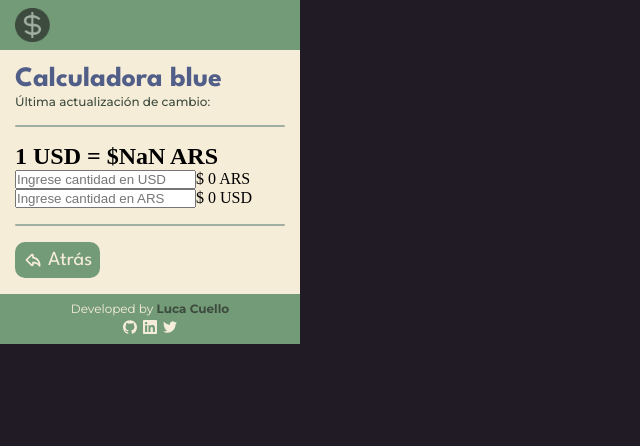
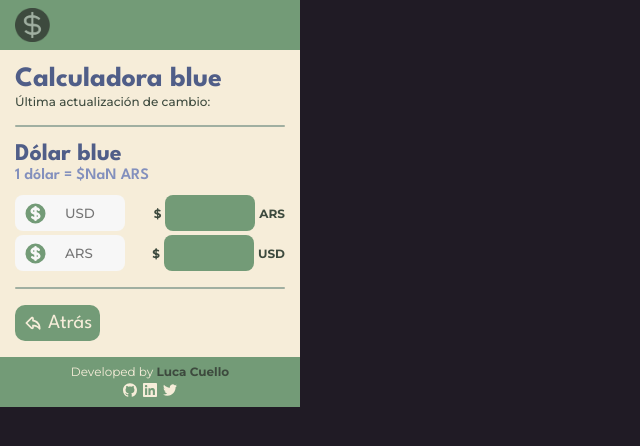
Before and after one commit to LucaCuello/DolarLive, a React (Vite) app: page / in a window 1280 px wide. Both pictures are taken after a click on the button "Calculadora". Shown: the top 446 px of the page, without its empty margins (0-640 px from the left). Built offline with nearby package versions, Linux system fonts and the light colour scheme; no server answers.

Commit message:
Styled calculator component

```diff
--- a/src/App.css
+++ b/src/App.css
@@ -182,3 +182,85 @@ body {
   transition: all 150ms ease-in-out;
   color: #3d4a3e;
 }
+
+.calculator-container {
+  display: flex;
+  flex-direction: column;
+  gap: 4px;
+  width: 100%;
+}
+
+.calculator-title {
+  margin-bottom: 8px;
+}
+
+.calculator-title h2 {
+  font-size: 24px;
+  font-family: "League Spartan", sans-serif;
+  font-weight: 700;
+  color: #505e88;
+}
+
+.calculator-title span {
+  font-size: 16px;
+  font-family: "League Spartan", sans-serif;
+  font-weight: 600;
+  color: #8390bd;
+}
+
+.input-container {
+  display: flex;
+}
+
+.coin-container {
+  display: flex;
+  justify-content: center;
+  align-items: center;
+  width: 40px;
+  background-color: #f7f7f7;
+  border-top-left-radius: 8px;
+  border-bottom-left-radius: 8px;
+}
+
+.coin-container svg {
+  font-size: 25px;
+  color: #739b77;
+}
+
+.input,
+.input-result {
+  border: none;
+  padding: 10px;
+  width: 70px;
+  border-top-right-radius: 8px;
+  border-bottom-right-radius: 8px;
+  background-color: #f7f7f7;
+  font-family: "Montserrat", sans-serif;
+  font-weight: 500;
+}
+
+.input-result {
+  width: 90px;
+  border-radius: 8px;
+  background-color: #739b77;
+  margin: 0 4px;
+}
+
+.input:focus,
+.input-result:focus {
+  outline: none;
+}
+
+.conversor-container {
+  display: flex;
+  align-items: center;
+  justify-content: space-between;
+}
+
+.conversor-container span {
+  font-size: 12px;
+  font-family: "Montserrat", sans-serif;
+  font-weight: 700;
+  color: #3d4a3e;
+  width: 120px;
+}
--- a/src/components/Calculator/Calculator.tsx
+++ b/src/components/Calculator/Calculator.tsx
@@ -1,4 +1,6 @@
 import { useState } from "react";
+
+import { HiCurrencyDollar } from "react-icons/hi";
 
 type CalculatorProps = {
   dollarValue: number;
@@ -11,26 +13,56 @@ export const Calculator = ({ dollarValue, euroValue }: CalculatorProps) => {
 
   return (
     <div className="calculator-container">
-      <h2>1 USD = ${dollarValue} ARS</h2>
+      <div className="calculator-title">
+        <h2>Dólar blue</h2>
+        <span>1 dólar = ${dollarValue} ARS</span>
+      </div>
+      <div className="conversor-container">
+        <div className="input-container">
+          <div className="coin-container">
+            <HiCurrencyDollar />
+          </div>
           <input
+            className="input"
             type="number"
             onChange={(e) => setUsdValue(e.target.valueAsNumber)}
-        placeholder="Ingrese cantidad en USD"
+            placeholder="USD"
+            min={0}
           />
-      <span>
-        $ {isNaN(dollarValue * usdValue) ? "0" : (dollarValue * usdValue).toFixed(2)}{" "}
-        ARS
-      </span>
-
+        </div>
+        <div className="result-container">
+          <span>$</span>
           <input
+            className="input-result"
+            type="number"
+            value={dollarValue * usdValue}
+          ></input>
+          <span>ARS</span>
+        </div>
+      </div>
+      <div className="conversor-container">
+        <div className="input-container">
+          <div className="coin-container">
+            <HiCurrencyDollar />
+          </div>
+          <input
+            className="input"
             type="number"
             onChange={(e) => setArsValue(e.target.valueAsNumber)}
-        placeholder="Ingrese cantidad en ARS"
+            placeholder="ARS"
+            min={0}
           />
-      <span>
-        $ {isNaN(arsValue / dollarValue) ? "0" : (arsValue / dollarValue).toFixed(2)}{" "}
-        USD
-      </span>
+        </div>
+        <div className="result-container">
+          <span>$</span>
+          <input
+            className="input-result"
+            type="number"
+            value={(arsValue / dollarValue).toFixed(2)}
+          ></input>
+          <span>USD</span>
+        </div>
+      </div>
     </div>
   );
 };
```
Lines whose indentation alone changed are shown as unchanged.
